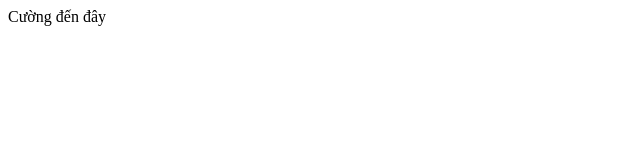
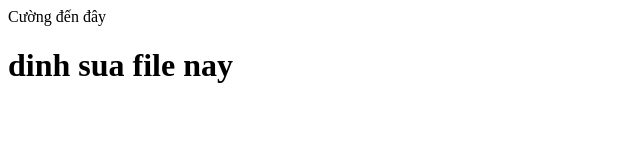
Before and after one commit to LamIT10/testGit, a plain HTML site: page cuong1.html in a window 1280 px wide. Shown: the whole page, without its empty margins (0-640 px from the left). Drawn offline with Linux system fonts and the light colour scheme.

Commit message:
dinh sua file cuong1

```diff
--- a/cuong1.html
+++ b/cuong1.html
@@ -9,6 +9,7 @@
 
 <body>
     Cường đến đây
+    <h1>dinh sua file nay</h1>
 </body>
 
 </html>
```
